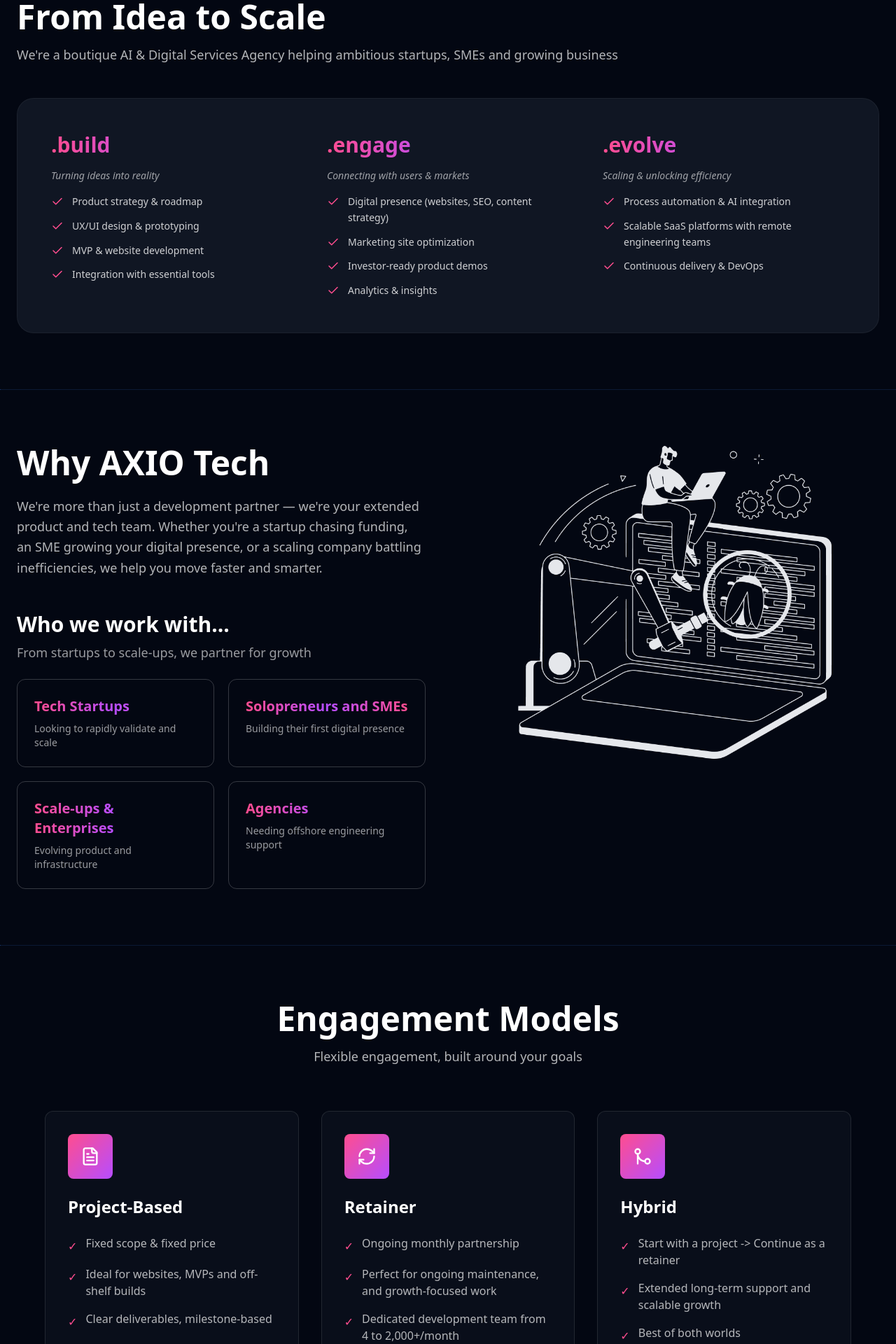
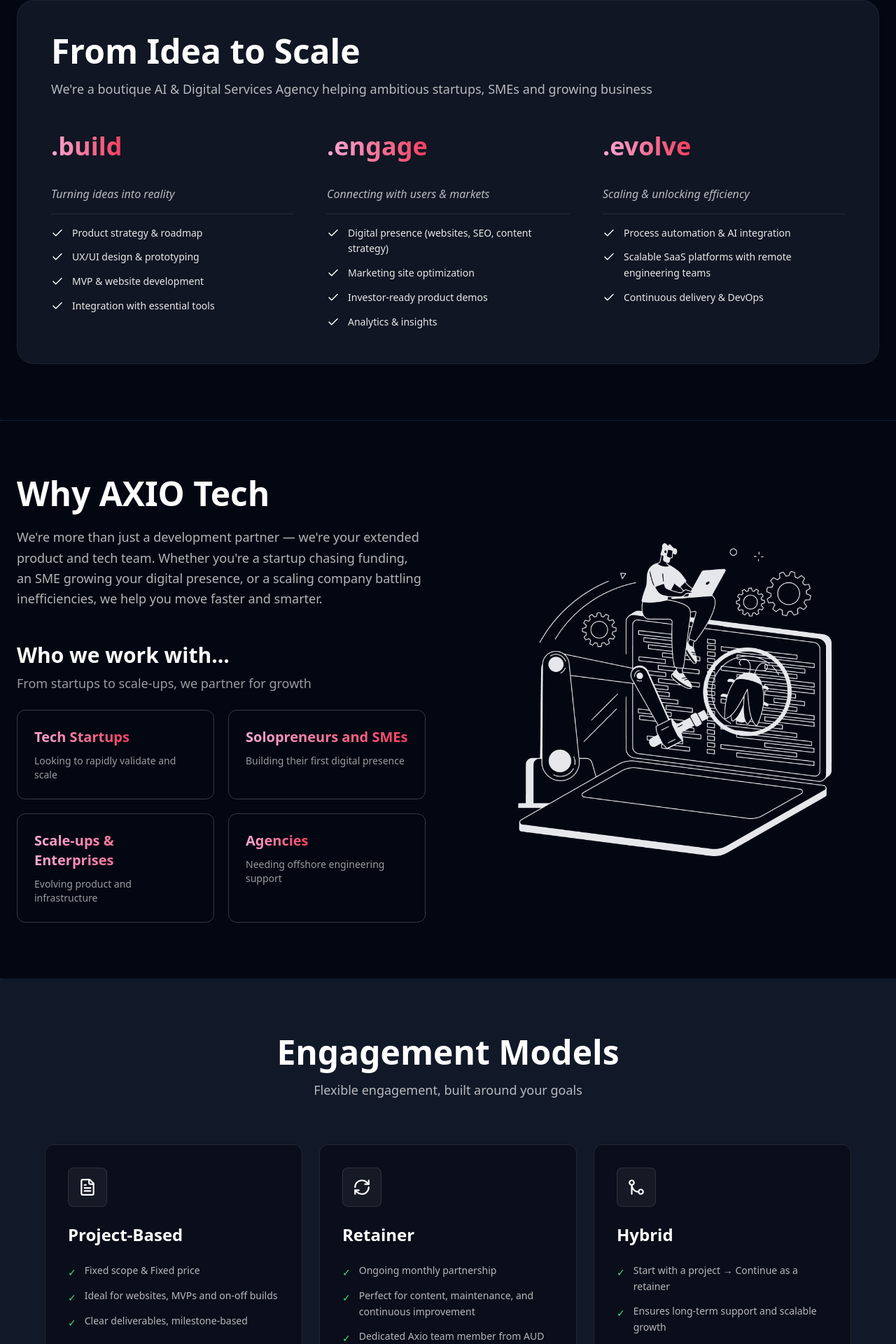
Before and after one commit to obhasha/AxioSite, a React (Vite) app: page / in a window 1280 px wide. Shown: the part 880-2800 px from the top of the page at 70% size. Built offline with nearby package versions, Linux system fonts and the light colour scheme.

Commit message:
style changes

```diff
--- a/src/components/Contact.jsx
+++ b/src/components/Contact.jsx
@@ -5,13 +5,14 @@
   return (
     <section id="contact" className="py-32">
       <div className="max-w-7xl mx-auto px-6">
-        <div className="max-w-4xl mx-auto text-center">
-          <h2 className="text-4xl md:text-5xl font-bold mb-6">Let's get connect</h2>
-          <p className="text-white/70 text-lg mb-12">
-            Ready to start your next project? We'd love to hear from you. Get in touch and let's discuss how we can help bring your vision to life.
-          </p>
+        <div className="max-w-4xl mx-auto rounded-3xl p-12" style={{ backgroundColor: '#111827' }}>
+          <div className="text-center">
+            <h2 className="text-4xl md:text-5xl font-bold mb-6">Let's get connect</h2>
+            <p className="text-white/70 text-lg mb-12">
+              Ready to start your next project? We'd love to hear from you. Get in touch and let's discuss how we can help bring your vision to life.
+            </p>
 
-          <div className="grid md:grid-cols-2 gap-6 max-w-3xl mx-auto">
+            <div className="grid md:grid-cols-2 gap-6 max-w-3xl mx-auto">
             <a href="mailto:hello@axio.tech" className="flex items-center gap-4 bg-[#101623]/80 border border-white/10 rounded-lg p-6 hover:border-axio-pink/50 transition-all group">
               <div className="w-12 h-12 bg-white/5 rounded-lg flex items-center justify-center group-hover:bg-axio-pink/20 transition-all">
                 <Mail size={24} />
@@ -31,6 +32,7 @@
                 <div className="font-medium">+61 470735341</div>
               </div>
             </a>
+            </div>
           </div>
         </div>
       </div>
--- a/src/components/EngagementModels.jsx
+++ b/src/components/EngagementModels.jsx
@@ -7,8 +7,8 @@
       icon: FileText,
       title: 'Project-Based',
       items: [
-        'Fixed scope & fixed price',
-        'Ideal for websites, MVPs and off-shelf builds',
+        'Fixed scope & Fixed price',
+        'Ideal for websites, MVPs and on-off builds',
         'Clear deliverables, milestone-based'
       ]
     },
@@ -17,43 +17,43 @@
       title: 'Retainer',
       items: [
         'Ongoing monthly partnership',
-        'Perfect for ongoing maintenance, and growth-focused work',
-        'Dedicated development team from 4 to 2,000+/month'
+        'Perfect for content, maintenance, and continuous improvement',
+        'Dedicated Axio team member from AUD 2,000/month'
       ]
     },
     {
       icon: GitMerge,
       title: 'Hybrid',
       items: [
-        'Start with a project -> Continue as a retainer',
-        'Extended long-term support and scalable growth',
+        'Start with a project → Continue as a retainer',
+        'Ensures long-term support and scalable growth',
         'Best of both worlds'
       ]
     }
   ];
 
   return (
-    <section className="py-20">
+    <section className="py-20" style={{ backgroundColor: '#111827' }}>
       <div className="max-w-7xl mx-auto px-6">
         <div className="text-center mb-16">
           <h2 className="text-4xl md:text-5xl font-bold mb-4">Engagement Models</h2>
           <p className="text-white/70 text-lg">Flexible engagement, built around your goals</p>
         </div>
 
-        <div className="grid md:grid-cols-3 gap-8 max-w-6xl mx-auto">
+        <div className="grid md:grid-cols-3 gap-6 max-w-6xl mx-auto">
           {models.map((model, index) => {
             const Icon = model.icon;
             return (
-              <div key={index} className="bg-[#101623]/50 border border-white/10 rounded-xl p-8 hover:border-axio-pink/50 transition-all">
-                <div className="w-16 h-16 bg-gradient-to-br from-axio-pink to-axio-purple rounded-lg flex items-center justify-center mb-6">
-                  <Icon size={28} />
+              <div key={index} className="bg-[#0a0e1a] border border-white/10 rounded-xl p-8 hover:border-axio-pink/50 transition-all">
+                <div className="w-14 h-14 bg-white/5 border border-white/10 rounded-lg flex items-center justify-center mb-6">
+                  <Icon size={26} className="text-white" />
                 </div>
-                <h3 className="text-2xl font-bold mb-6">{model.title}</h3>
-                <ul className="space-y-4">
+                <h3 className="text-xl md:text-2xl font-bold mb-6">{model.title}</h3>
+                <ul className="space-y-3">
                   {model.items.map((item, i) => (
                     <li key={i} className="flex items-start gap-3">
-                      <span className="text-axio-pink mt-1">✓</span>
-                      <span className="text-white/70">{item}</span>
+                      <span className="text-green-400 mt-1 text-sm">✓</span>
+                      <span className="text-white/70 text-sm leading-relaxed">{item}</span>
                     </li>
                   ))}
                 </ul>
--- a/src/components/Footer.jsx
+++ b/src/components/Footer.jsx
@@ -3,7 +3,7 @@
 
 const Footer = () => {
   return (
-    <footer className="bg-axio-dark py-12 border-t border-white/5">
+    <footer className="py-12 border-t border-white/5" style={{ backgroundColor: '#111827' }}>
       <div className="max-w-7xl mx-auto px-6">
         <div className="flex flex-col md:flex-row justify-between items-center gap-6">
           <div>
--- a/src/components/FromIdeaToScale.jsx
+++ b/src/components/FromIdeaToScale.jsx
@@ -37,6 +37,7 @@
   return (
     <section id="services" className="py-20">
       <div className="max-w-7xl mx-auto px-6">
+        <div className="bg-[#101623] border border-white/5 rounded-3xl p-8 md:p-12">
           <div className="mb-12">
             <h2 className="text-4xl md:text-5xl font-bold mb-4">From Idea to Scale</h2>
             <p className="text-white/70 text-lg">
@@ -44,19 +45,19 @@
             </p>
           </div>
 
-        <div className="bg-[#101623] border border-white/5 rounded-3xl p-8 md:p-12">
           <div className="grid md:grid-cols-3 gap-12">
             {pillars.map((pillar, index) => (
               <div key={index} className="space-y-4">
-                <h3 className="text-2xl md:text-3xl font-bold gradient-text mb-2">
+                <h3 className="text-3xl md:text-4xl font-bold gradient-text mb-4">
                   {pillar.title}
                 </h3>
-                <p className="text-white/60 italic text-sm mb-6">{pillar.subtitle}</p>
+                <p className="text-white/70 italic text-base mb-6">{pillar.subtitle}</p>
+                <div className="border-b border-white/10 mb-6"></div>
                 <ul className="space-y-3">
                   {pillar.items.map((item, i) => (
                     <li key={i} className="flex items-start gap-3">
-                      <Check size={18} className="text-axio-pink mt-0.5 flex-shrink-0" />
-                      <span className="text-white/80 text-sm leading-relaxed">{item}</span>
+                      <Check size={18} className="text-white mt-0.5 flex-shrink-0" />
+                      <span className="text-white/90 text-sm leading-relaxed">{item}</span>
                     </li>
                   ))}
                 </ul>
--- a/src/components/Hero.jsx
+++ b/src/components/Hero.jsx
@@ -33,7 +33,7 @@
             <button className="px-8 py-3 bg-white/10 hover:bg-white/20 border border-white/20 rounded-lg transition-all">
               Get to know us
             </button>
-            <button className="px-8 py-3 bg-gradient-to-r from-axio-pink to-axio-purple hover:opacity-90 rounded-lg transition-all font-medium">
+            <button className="px-8 py-3 bg-white/10 hover:bg-white/20 border border-white/20 rounded-lg transition-all">
               Start your project
             </button>
           </div>
--- a/src/components/Team.jsx
+++ b/src/components/Team.jsx
@@ -2,12 +2,12 @@
 
 const Team = () => {
   const teamMembers = [
-    { name: 'Oshadi Warathewa', role: 'UX Lead' },
-    { name: 'Oshadi Warathewa', role: 'UX Lead' },
-    { name: 'Oshadi Warathewa', role: 'UX Lead' },
-    { name: 'Oshadi Warathewa', role: 'UX Lead' },
-    { name: 'Oshadi Warathewa', role: 'UX Lead' },
-    { name: 'Oshadi Warathewa', role: 'UX Lead' },
+    { name: 'Oshadi Wattuhewa', role: 'UX Lead' },
+    { name: 'Oshadi Wattuhewa', role: 'UX Lead' },
+    { name: 'Oshadi Wattuhewa', role: 'UX Lead' },
+    { name: 'Oshadi Wattuhewa', role: 'UX Lead' },
+    { name: 'Oshadi Wattuhewa', role: 'UX Lead' },
+    { name: 'Oshadi Wattuhewa', role: 'UX Lead' },
   ];
 
   return (
--- a/src/components/WhyAxio.jsx
+++ b/src/components/WhyAxio.jsx
@@ -28,7 +28,7 @@
   return (
     <section className="py-20 border-t border-b border-blue-500/30" style={{ borderStyle: 'dotted' }}>
       <div className="max-w-7xl mx-auto px-6">
-        <div className="grid lg:grid-cols-2 gap-16 items-start">
+        <div className="grid lg:grid-cols-2 gap-16 items-center">
           {/* Left Column - All Content */}
           <div>
             <h2 className="text-4xl md:text-5xl font-bold mb-6">Why AXIO Tech</h2>
--- a/src/index.css
+++ b/src/index.css
@@ -10,6 +10,11 @@
 
 @layer utilities {
   .gradient-text {
-    @apply bg-gradient-to-r from-axio-pink via-axio-purple to-axio-pink bg-clip-text text-transparent;
+    background: linear-gradient(90deg, #F9A8D4 0%, #F43F5E 100%);
+    -webkit-background-clip: text;
+    -webkit-text-fill-color: transparent;
+    background-clip: text;
+    padding-bottom: 0.1em;
+    display: inline-block;
   }
 }
--- a/tailwind.config.js
+++ b/tailwind.config.js
@@ -9,8 +9,8 @@
       colors: {
         'axio-dark': '#030712',
         'axio-navy': '#101623',
-        'axio-pink': '#ff4d8f',
-        'axio-purple': '#b64dff',
+        'axio-pink': '#F9A8D4',
+        'axio-rose': '#F43F5E',
       },
     },
   },
```
Lines whose indentation alone changed are shown as unchanged.
